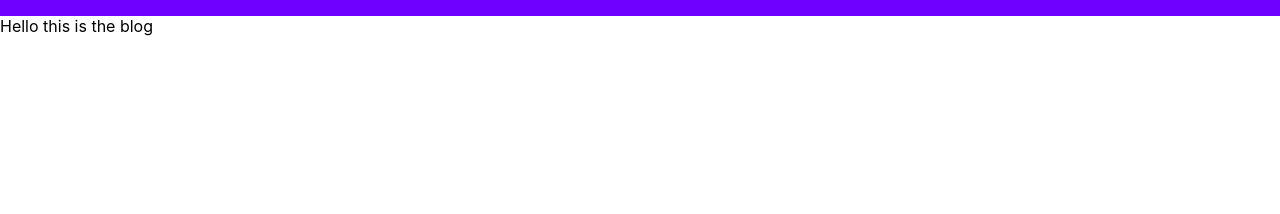
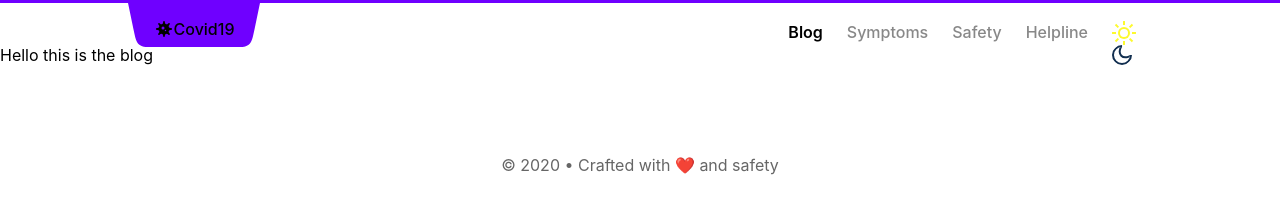
Before and after one commit to Deevoid/Covid19-ReactJS, a Gatsby site: page /blog in a window 1280 px wide. Built offline with nearby package versions, Linux system fonts and the light colour scheme; Gatsby itself is replaced by a stand-in of ours.

Commit message:
header final

```diff
--- a/gatsby-config.js
+++ b/gatsby-config.js
@@ -62,5 +62,6 @@ module.exports = {
     // siteURL is a must for sitemap generation
     `gatsby-plugin-sitemap`,
     `gatsby-plugin-offline`,
+    `gatsby-plugin-fontawesome-css`,
   ],
 };
--- a/package.json
+++ b/package.json
@@ -8,8 +8,13 @@
     "url": "https://github.com/W3Layouts/gatsby-starter-delog/issues"
   },
   "dependencies": {
+    "@fortawesome/fontawesome-svg-core": "^1.2.29",
+    "@fortawesome/free-regular-svg-icons": "^5.13.1",
+    "@fortawesome/free-solid-svg-icons": "^5.13.1",
+    "@fortawesome/react-fontawesome": "^0.1.11",
     "gatsby": "^2.21.0",
     "gatsby-plugin-dark-mode": "^1.1.1",
+    "gatsby-plugin-fontawesome-css": "^1.0.0",
     "gatsby-plugin-google-analytics": "^2.1.36",
     "gatsby-plugin-manifest": "^2.4.1",
     "gatsby-plugin-netlify-cms": "^4.1.38",
--- a/src/components/layout.js
+++ b/src/components/layout.js
@@ -1,24 +1,18 @@
 import React from "react";
-import { Link, useStaticQuery, graphql } from "gatsby";
+import { Link } from "gatsby";
+import { FontAwesomeIcon } from "@fortawesome/react-fontawesome";
+import { faVirus } from "@fortawesome/free-solid-svg-icons";
+
 import Navigation from "../components/navigation";
+import ThemeChanger from "../components/themeChanger";
+
 // import 'prismjs/themes/prism-okaidia.css';
 
 export default ({ children }) => {
-  const data = useStaticQuery(
-    graphql`
-      query {
-        site {
-          siteMetadata {
-            title
-          }
-        }
-      }
-    `
-  );
   return (
     <div className="site-wrapper">
       <header className="site-header">
-        <div className="container site-container">
+        <div className="container site-header-container">
           <div className="site-title">
             <svg
               xmlns="http://www.w3.org/2000/svg"
@@ -30,9 +24,15 @@ export default ({ children }) => {
                 fill="#6F00FF"
               />
             </svg>
-            <Link to="/">{data.site.siteMetadata.title}</Link>
+            <Link to="/">
+              <FontAwesomeIcon icon={faVirus} fixedWidth pulse />
+              Covid19
+            </Link>
           </div>
-          <Navigation />
+          <div className="site-nav">
+            <Navigation />
+            <ThemeChanger />
+          </div>
         </div>
       </header>
       {children}
--- a/src/components/navigation.js
+++ b/src/components/navigation.js
@@ -1,13 +1,11 @@
 import React from "react";
 import { Link } from "gatsby";
-import ThemeChanger from "../components/themeChanger";
 
 export default (props) => (
   <nav className="navigation">
     <Link to="/blog">Blog</Link>
     <Link to="/symptoms">Symptoms</Link>
     <Link to="/safety">Safety</Link>
-    <Link to="#helpline">Helpline</Link>
-    <ThemeChanger />
+    <Link to="/helpline">Helpline</Link>
   </nav>
 );
--- a/src/pages/blog.js
+++ b/src/pages/blog.js
@@ -1,5 +1,10 @@
 import React from "react";
+import Layout from "../components/layout";
 
 export default function Blog() {
-  return <div>Hello this is the blog</div>;
+  return (
+    <Layout>
+      <div>Hello this is the blog</div>
+    </Layout>
+  );
 }
--- a/src/styles/global.scss
+++ b/src/styles/global.scss
@@ -56,10 +56,12 @@ body.dark {
 }
 /* System Fonts as used by Medium and WordPress */
 body {
-  border-top: 1rem solid #6f00ff;
+  border-top: 3px solid #6f00ff;
   font-family: $font-family;
   background-color: var(--background);
   color: var(--text-color);
+  min-height: 100vh;
+  position: relative;
 }
 a {
   text-decoration: none;
@@ -72,30 +74,29 @@ a {
   margin: 0 auto;
 }
 .site-wrapper {
+  position: relative;
   margin: 0;
   padding: 0;
 }
 .site-header {
   margin: 0;
   padding: 0;
-  .site-container {
+  .site-header-container {
     padding: 0;
     display: flex;
-    align-items: center;
     justify-content: space-between;
   }
   .site-title {
     position: relative;
-    padding: 1rem 1rem 0 1rem;
-    width: 7rem;
+    padding: 16px 16px 0 16px;
+    width: 100px;
+    min-width: 100px;
     text-align: center;
-    svg {
+    > svg {
       position: absolute;
       top: 0;
       left: 0;
       z-index: -1;
-      width: "286";
-      height: "96";
     }
     a {
       font-weight: 550;
@@ -103,26 +104,36 @@ a {
       color: var(--primary-text-color);
     }
   }
-}
+  .site-nav {
+    display: flex;
+    align-items: center;
+    justify-content: space-between;
+    padding: 1rem 1rem 0 1rem;
 
     .navigation {
-  padding: 1rem 1rem 0 1rem;
       display: flex;
       align-items: center;
-  font-weight: 300;
+      font-weight: 500;
       a {
         color: #888;
         text-decoration: none;
-    margin: 0 8px 0;
+        margin: 0 12px 0;
+        transition: 200ms;
         &[aria-current] {
           color: var(--primary-color);
-      font-weight: 700;
+          font-weight: 600;
         }
         &:hover {
           color: var(--primary-color);
         }
         &:last-child {
           margin-right: 0;
+        }
+      }
+    }
+    label {
+      padding-top: 2px;
+      cursor: pointer;
     }
   }
 }
@@ -328,13 +339,14 @@ body.light {
 .mode-container {
   width: 24px;
   height: 24px;
-  margin-left: 20px;
+  margin-left: 24px;
 }
 // CSS.gg icons for sun and moon
 .gg-sun {
   box-sizing: border-box;
   position: relative;
   display: block;
+  color: #fdfa2d;
   transform: scale(var(--ggs, 1));
   width: 24px;
   height: 24px;
@@ -378,6 +390,7 @@ body.light {
 .gg-moon {
   overflow: hidden;
   position: relative;
+  color: #122f50;
   transform: rotate(-135deg) scale(var(--ggs, 1));
   width: 20px;
   height: 20px;
```
Also changed, not shown: src/pages/helpline.js (renamed from _data/blog/2020-03-02-test-post.md, +9 -9 lines), src/pages/safety.js (+7 -2 lines), 1 other file. Lines whose indentation alone changed are shown as unchanged.
